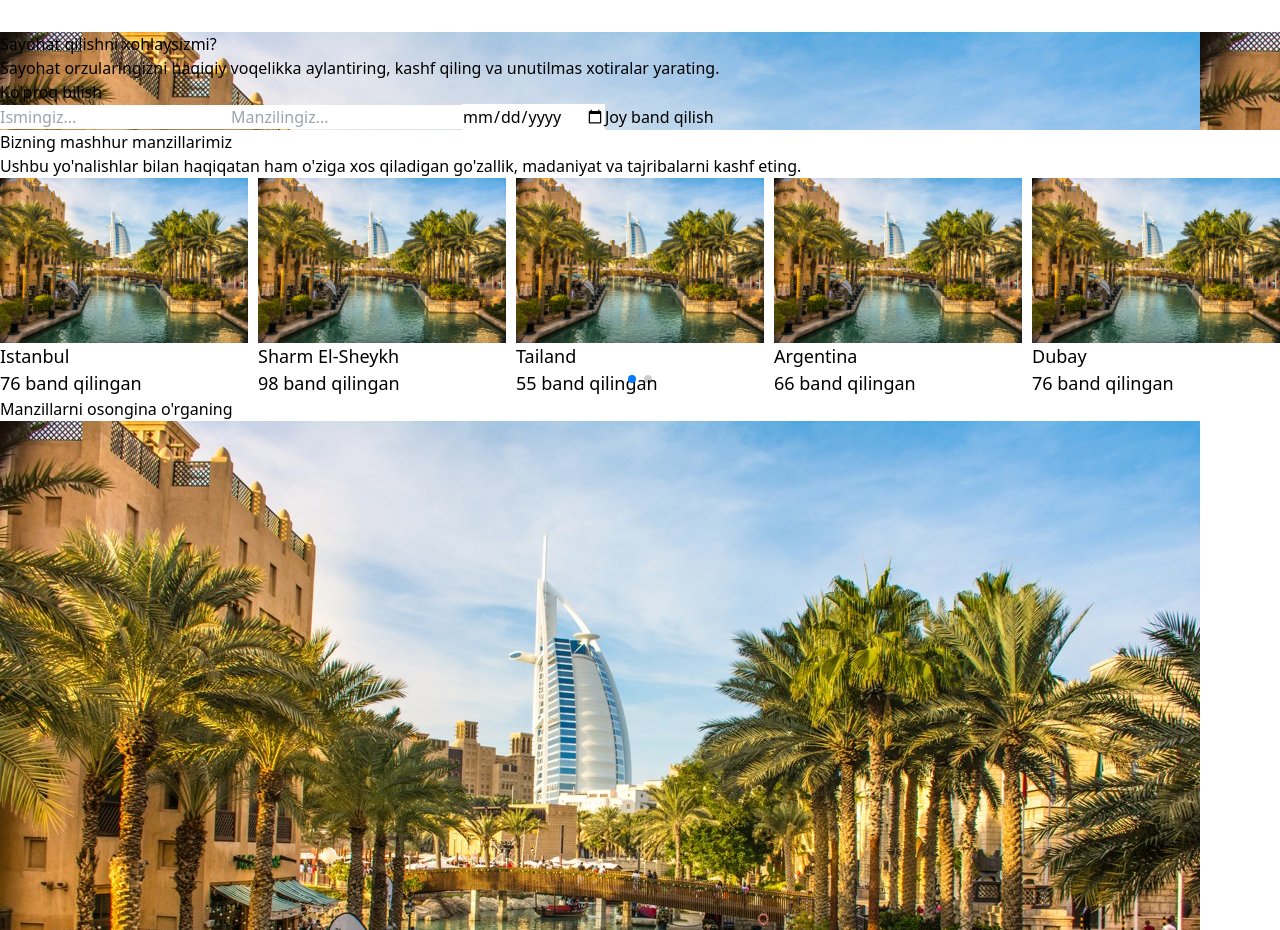
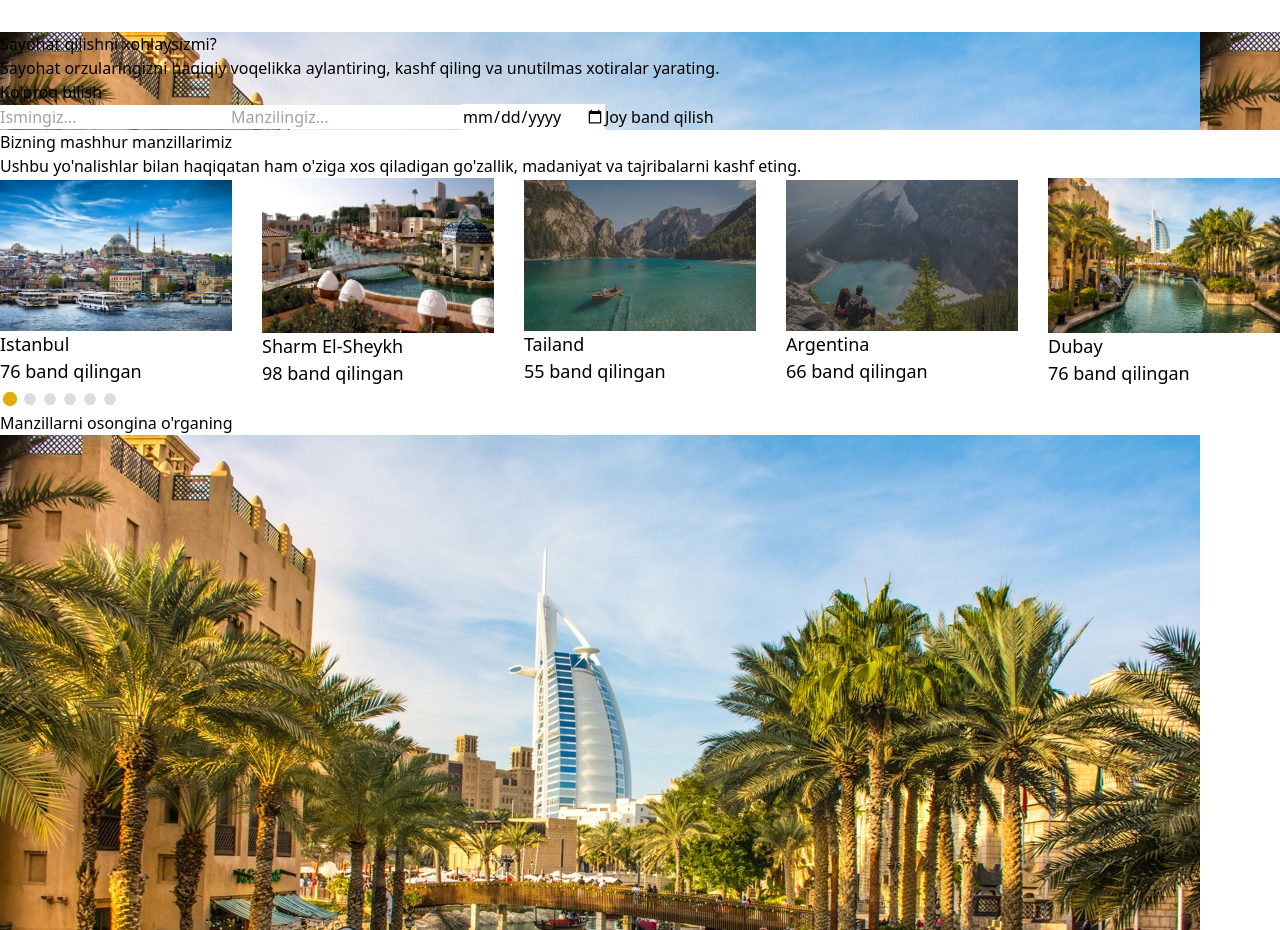
Before and after one commit to shamsiddindevs/flymodern, a React (Vite) app: page / in a window 1280 px wide. Shown: the part 5240-6170 px from the top of the page. Built offline with nearby package versions, Linux system fonts and the light colour scheme.

Commit message:
modal with translation and costum carusel pagination and  fix carusel image container

```diff
--- a/src/components/Baner.jsx
+++ b/src/components/Baner.jsx
@@ -1,15 +1,16 @@
-import React, { useState } from "react";
+import { useState } from "react";
 import dubai2 from "../assets/img/dubai2.jpg";
 import { useTranslation } from "react-i18next";
 
 const Banner = () => {
-
   const { t } = useTranslation();
   const [formData, setFormData] = useState({
     name: "",
     destination: "",
     date: "",
   });
+  const [showModal, setShowModal] = useState(false);
+  const [modalMessage, setModalMessage] = useState("");
 
   const handleChange = (e) => {
     setFormData({
@@ -36,7 +37,7 @@ const Banner = () => {
     try {
       const response = await fetch(url, {
         method: "POST",
-        headers: {"Content-Type": "application/json"},
+        headers: { "Content-Type": "application/json" },
         body: JSON.stringify({
           chat_id: chatId,
           text: message,
@@ -45,90 +46,106 @@ const Banner = () => {
       });
 
       if (response.ok) {
-        alert("Form submitted successfully and sent to Telegram!");
-        setFormData({name: "", destination: "", date: ""});
+        setModalMessage( t("banner.modal.success"));
+        setFormData({ name: "", destination: "", date: "" });
       } else {
-        alert("Failed to send message to Telegram.");
+        setModalMessage( t("banner.modal.fail"));
       }
     } catch (error) {
-      console.error("Error sending message:", error);
-      alert("An error occurred.");
+      console.error("❌ Error sending message:", error);
+      setModalMessage(t("banner.modal.error"));
+    } finally {
+      setShowModal(true);
     }
   };
+
   return (
     <div
       className="relative bg-cover bg-center"
-      style={{backgroundImage: `url(${dubai2})`}}>
+      style={{ backgroundImage: `url(${dubai2})` }}
+    >
       {/* Overlay */}
       <div className="absolute w-full h-full bg-black bg-opacity-40 z-0"></div>
 
       <div className="w-full max-w-5xl mx-auto relative px-4 z-10">
         {/* Banner Content */}
-        <div className=" py-48 h-full flex flex-col justify-center items-start text-left text-white ">
+        <div className="py-48 h-full flex flex-col justify-center items-start text-left text-white">
           {/* Heading */}
           <h1 className="text-3xl md:text-5xl font-semibold mb-4">
-           {t("banner.title")}
+            {t("banner.title")}
           </h1>
           <p className="text-lg md:text-xl mb-6 max-w-3xl">
-           {t("banner.subtitle")}
+            {t("banner.subtitle")}
           </p>
 
           {/* Call to Action Button */}
-          <a
-            href="#bron"
-            className="btn-yel">
+          <a href="#bron" className="btn-yel">
             {t("banner.button_discover_more")}
           </a>
         </div>
 
         {/* Form Section */}
-        <div className=" bg-white py-4 px-6 md:px-12  border-b-4 border-b-yellow-500">
+        <div className="bg-white py-4 px-6 md:px-12 border-b-4 border-b-yellow-500">
           <form
             onSubmit={handleSubmit}
-            className="grid grid-cols-1 md:grid-cols-4 gap-4  ">
+            className="grid grid-cols-1 md:grid-cols-4 gap-4"
+          >
             {/* Name Input */}
             <input
-            required
+              required
               type="text"
               name="name"
               value={formData.name}
               onChange={handleChange}
               placeholder={t("banner.placeholder_name")}
-              className="border-b border-b-gray-300  px-4 py-2 focus:outline-none focus:border-none"
+              className="border-b border-b-gray-300 px-4 py-2 focus:outline-none focus:border-none"
             />
 
             {/* Destination Input */}
             <input
-            required
+              required
               type="text"
               name="destination"
               value={formData.destination}
               onChange={handleChange}
               placeholder={t("banner.placeholder_location")}
-              className="border-b border-b-gray-300  px-4 py-2 focus:outline-none focus:border-none"
+              className="border-b border-b-gray-300 px-4 py-2 focus:outline-none focus:border-none"
             />
 
             {/* Date Input */}
             <input
-            required
+              required
               type="date"
               name="date"
               value={formData.date}
               onChange={handleChange}
-              className="border-b border-b-gray-300  px-4 py-2 focus:outline-none focus:border-none"
-
+              className="border-b border-b-gray-300 px-4 py-2 focus:outline-none focus:border-none"
               onInput={(e) => console.log(e.target.value)}
             />
 
             {/* Submit Button */}
-            <button
-              type="submit"
-              className="btn-yel">
+            <button type="submit" className="btn-yel">
               {t("banner.button_reservation")}
             </button>
           </form>
         </div>
       </div>
+
+      {/* Modal */}
+      {showModal && (
+        <div className="fixed inset-0 flex items-center justify-center z-50">
+          <div className="absolute w-full h-full bg-black bg-opacity-50"></div>
+          <div className="bg-white p-6 rounded shadow-lg z-10">
+            <p>{modalMessage}</p>
+            <button
+              onClick={() => setShowModal(false)}
+              className="mt-4 btn-yel"
+            >
+              Close
+            </button>
+          </div>
+        </div>
+      )}
     </div>
   );
 };
--- a/src/components/Carusel.css
+++ b/src/components/Carusel.css
@@ -4,14 +4,14 @@
 }
 
 .swiper-slide {
-
   font-size: 18px;
   background: #fff;
-
+  overflow: hidden;
   /* Center slide text vertically */
   display: flex;
   justify-content: center;
   align-items: center;
+  height: auto;
 }
 
 .swiper-slide img {
@@ -20,3 +20,18 @@
   height: 100%;
   object-fit: cover;
 }
+.swiper-pagination-bullet {
+  width: 12px;
+  height: 12px;
+  background-color: #cdcdcd;
+  border-radius: 50%;
+  margin: 0 5px;
+  opacity: 0.7;
+  transition: transform 0.3s, background-color 0.3s;
+}
+
+.swiper-pagination-bullet-active {
+  background-color: #e1ac0c;
+  transform: scale(1.2);
+  opacity: 1;
+}
--- a/src/components/Carusel.jsx
+++ b/src/components/Carusel.jsx
@@ -1,7 +1,11 @@
-import React, {useRef, useState} from "react";
 // Import Swiper React components
 import {Swiper, SwiperSlide} from "swiper/react";
 import dubai2 from "../assets/img/dubai2.jpg";
+import istanbul from "../assets/img/istanbul.jpg";
+import sharm2 from "../assets/img/sharm2.jpg";
+import best from "../assets/img/best-02.jpg";
+import arg from "../assets/img/best-03.jpg";
+import saudi from "../assets/img/saudi.jpg";
 
 // Import Swiper styles
 import "swiper/css";
@@ -15,29 +19,27 @@ import {Pagination} from "swiper/modules";
 import CaruselCard from "./CaruselCard";
 import {useTranslation} from "react-i18next";
 
-
-
 export default function Carusel() {
   const {t} = useTranslation();
   const destinations = [
     {
       title: t("popular_destinations.locations.istanbul"),
-      image: dubai2,
+      image: istanbul,
       bookings: 76,
     },
     {
       title: t("popular_destinations.locations.sharm_el_sheikh"),
-      image: dubai2,
+      image: sharm2,
       bookings: 98,
     },
     {
       title: t("popular_destinations.locations.thailand"),
-      image: dubai2,
+      image: best,
       bookings: 55,
     },
     {
       title: t("popular_destinations.locations.argentina"),
-      image: dubai2,
+      image: arg,
       bookings: 66,
     },
     {
@@ -47,48 +49,44 @@ export default function Carusel() {
     },
     {
       title: t("popular_destinations.locations.saudi"),
-      image: dubai2,
+      image: saudi,
       bookings: 76,
     },
   ];
   return (
-    <>
-      <div className="bg-white py-20">
-        {/* Title Section */}
+    <div className="bg-white py-20 px-5">
       <div className="text-center  text-yellow-500 mb-10">
-          <h2 className="text-lg  mb-2">
-         {t("popular_destinations.title")}             </h2>
+        <h2 className="text-lg  mb-2">{t("popular_destinations.title")} </h2>
         <p className="text-gray-900 text-xl md:text-2xl">
           {t("popular_destinations.subtitle")}
         </p>
       </div>
-
-        {/* Destination Cards */}
-        {
       <Swiper
         slidesPerView={1}
-            spaceBetween={10}
+        spaceBetween={30}
         pagination={{
           clickable: true,
+          el: '.custom',
         }}
+        loop={true}
         breakpoints={{
-              640: {
+          500: {
             slidesPerView: 2,
-                spaceBetween: 20,
+            spaceBetween: 30,
           },
           768: {
             slidesPerView: 4,
-                spaceBetween: 10,
+            spaceBetween: 30,
           },
           1024: {
             slidesPerView: 5,
-                spaceBetween: 10,
+            spaceBetween: 30,
           },
         }}
         modules={[Pagination]}
         className="mySwiper">
         {destinations.map((destination, index) => (
-              <SwiperSlide key={index} className="container mx-auto px-4 grid grid-cols-1 sm:grid-cols-2 md:grid-cols-3 lg:grid-cols-6 gap-6">
+          <SwiperSlide key={index}>
             <CaruselCard
               key={index}
               destination={destination}
@@ -96,8 +94,7 @@ export default function Carusel() {
           </SwiperSlide>
         ))}
       </Swiper>
-        }
+      <div className="custom mt-10 flex justify-center gap-2"></div>
     </div>
-    </>
   );
 }
--- a/src/components/CaruselCard.jsx
+++ b/src/components/CaruselCard.jsx
@@ -1,5 +1,4 @@
-import React from "react";
-import dubai2 from "../assets/img/dubai2.jpg";
+
 import {useTranslation} from "react-i18next";
 const CaruselCard = ({destination}) => {
   const {t} = useTranslation();
@@ -7,12 +6,12 @@ const CaruselCard = ({destination}) => {
 
   return (
     <div
-      className="relative overflow-hidden rounded-lg shadow-md hover:shadow-lg transition duration-300">
+      className="relative overflow-hidden rounded-lg shadow-md hover:shadow-lg transition duration-300 h-full">
       {/* Background Image */}
       <img
         src={destination?.image}
         alt={destination?.title}
-        className="w-full h-40 object-cover"
+        className="w-full h-full object-cover"
       />
       {/* Overlay */}
       <div className="absolute inset-0 bg-black bg-opacity-10 flex flex-col justify-end p-4 text-white">
--- a/src/locales/en.json
+++ b/src/locales/en.json
@@ -12,7 +12,13 @@
     "placeholder_name": "Your name...",
     "placeholder_location": "Type location...",
     "placeholder_date": "Pick a date...",
-    "button_reservation": "Make a reservation"
+    "button_reservation": "Make a reservation",
+    "modal":{
+      "error": " 🔁 Please try again ",
+      "fail": " ❌ Problem sending message! ",
+      "success":" ✅ We will contact you soon. Thank you! "
+    }
+
   },
   "popular_destinations": {
     "title": "Our Popular Destinations",
--- a/src/locales/ru.json
+++ b/src/locales/ru.json
@@ -12,7 +12,12 @@
     "placeholder_name": "Ваше имя...",
     "placeholder_location": "Ваше направление...",
     "placeholder_date": "Выберите дату...",
-    "button_reservation": "Забронировать место"
+    "button_reservation": "Забронировать место",
+    "modal":{
+      "error": " 🔁 Пожалуйста, попробуйте еще раз ",
+      "fail": " ❌ Проблема с отправкой сообщения! ",
+      "success":" ✅ Мы свяжемся с вами в ближайшее время. Спасибо! "
+    }
   },
   "popular_destinations": {
     "title": "Наши популярные направления",
--- a/src/locales/uz.json
+++ b/src/locales/uz.json
@@ -12,7 +12,13 @@
     "placeholder_name": "Ismingiz...",
     "placeholder_location": "Manzilingiz...",
     "placeholder_date": "Sana tanlang...",
-    "button_reservation": "Joy band qilish"
+    "button_reservation": "Joy band qilish",
+    "modal":{
+      "error":" 🔁 Iltimos yana urinib ko'ring",
+      "fail":" ❌ Xabar jo'natishda muammo mavjud ! ",
+      "success":" ✅ Biz tez orada siz bilan bog'lanamiz, rahmat!"
+    }
+
   },
   "popular_destinations": {
     "title": "Bizning mashhur manzillarimiz",
```
Lines whose indentation alone changed are shown as unchanged.
